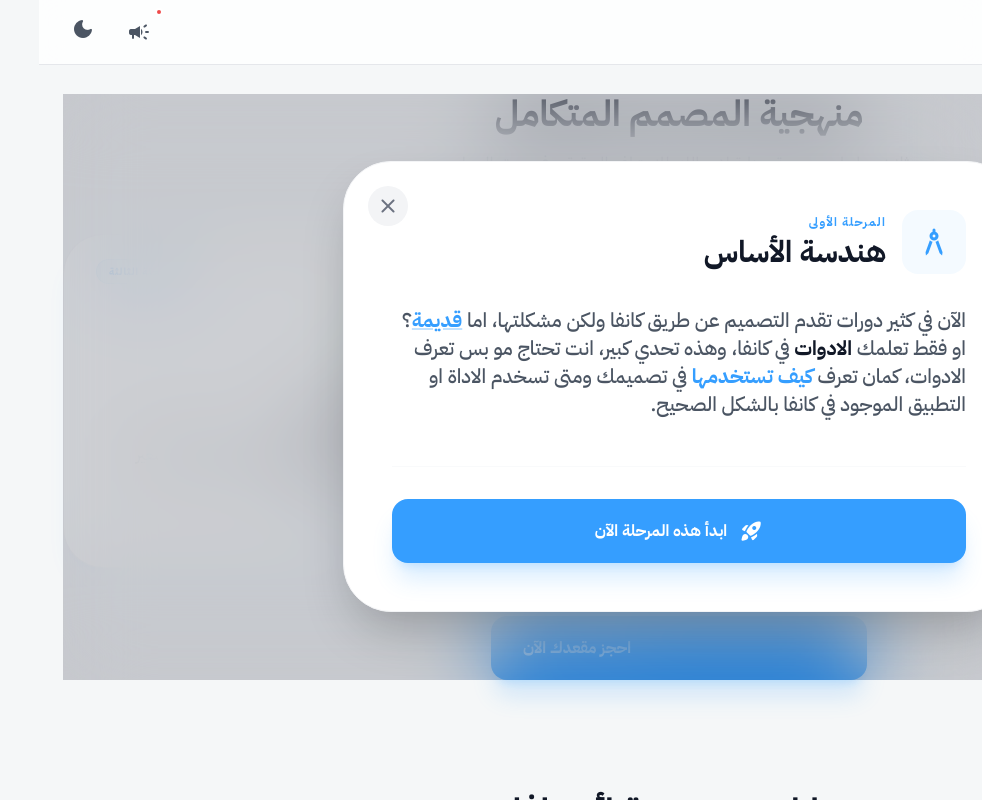
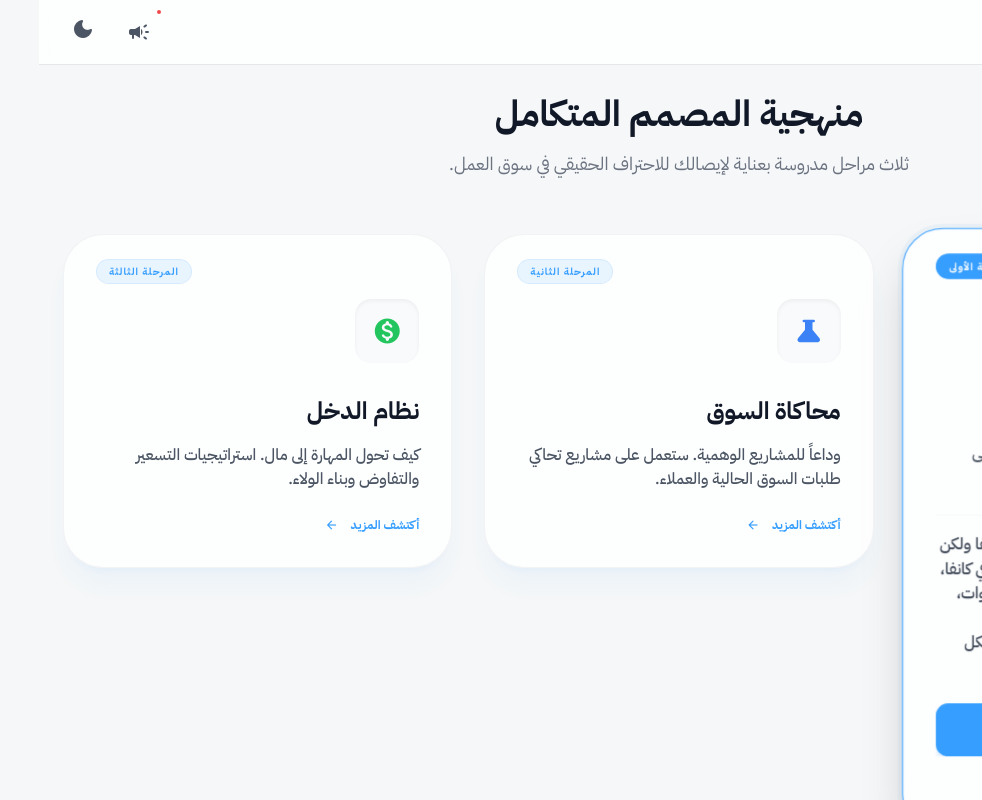
Before and after one commit to youssefhelles/design-coaching-system, a React (Vite) app: page / in a window 1280 px wide. Both pictures are taken after a click on the element 1061 px from the left and 1930 px from the top of the page. Shown: the part 1530-2330 px from the top of the page, without its empty margins (298-1280 px from the left). Built offline with nearby package versions, Linux system fonts and the light colour scheme.

Commit message:
feat: Refactor timeline step expansion state
Replaces `expandedStep` state with `activeStepId` for better clarity and direct mapping to step identifiers. Also, adjusts the timeline progress calculation for smoother animation.

```diff
--- a/App.tsx
+++ b/App.tsx
@@ -65,7 +65,6 @@ const AudioPlayer: React.FC<{ src: string }> = ({ src }) => {
       } else {
         setIsLoading(true);
         setHasError(false);
-        // Ensure the audio source is properly loaded before playing
         audioRef.current.load();
         audioRef.current.play().then(() => {
           setIsPlaying(true);
@@ -155,7 +154,7 @@ const App: React.FC = () => {
   const [isSubmitting, setIsSubmitting] = useState(false);
   const [openFaqIndex, setOpenFaqIndex] = useState<number | null>(null);
   const [timelineProgress, setTimelineProgress] = useState(0);
-  const [expandedStep, setExpandedStep] = useState<Step | null>(null);
+  const [activeStepId, setActiveStepId] = useState<number | null>(null);
   const [testimonialIndex, setTestimonialIndex] = useState(0);
   const timelineRef = useRef<HTMLDivElement>(null);
 
@@ -166,11 +165,9 @@ const App: React.FC = () => {
       if (timelineRef.current) {
         const rect = timelineRef.current.getBoundingClientRect();
         const windowHeight = window.innerHeight;
-
         const start = rect.top;
         const height = rect.height;
         const progress = Math.max(0, Math.min(1, (windowHeight / 2 - start) / height));
-
         setTimelineProgress(progress);
       }
     };
@@ -179,15 +176,6 @@ const App: React.FC = () => {
     updateTimelineProgress();
     return () => window.removeEventListener('scroll', updateTimelineProgress);
   }, []);
-
-  // Prevent background scroll when modal is open
-  useEffect(() => {
-    if (expandedStep) {
-      document.body.style.overflow = 'hidden';
-    } else {
-      document.body.style.overflow = 'unset';
-    }
-  }, [expandedStep]);
 
   const RECIPIENT = "ye444sf@gmail.com";
   const WHATSAPP_URL = 'https://wa.me/972597713882';
@@ -253,6 +241,10 @@ const App: React.FC = () => {
 
   const prevTestimonial = () => {
     setTestimonialIndex((prev) => (prev - 1 + TESTIMONIALS.length) % TESTIMONIALS.length);
+  };
+
+  const toggleStep = (id: number) => {
+    setActiveStepId(activeStepId === id ? null : id);
   };
 
   return (
@@ -367,32 +359,33 @@ const App: React.FC = () => {
           </div>
         </section>
 
-        {/* Methodology Section */}
+        {/* Methodology Section - UPDATED TO TOGGLE */}
         <section id="methodology-section" className="relative mb-28 scroll-mt-24 reveal-on-scroll">
           <div className="mb-14 text-center max-w-2xl mx-auto">
             <h2 className="text-2xl md:text-4xl font-black mb-4 text-gray-900 dark:text-white">منهجية المصمم المتكامل</h2>
             <p className="text-sm md:text-lg text-gray-500 dark:text-gray-400">ثلاث مراحل مدروسة بعناية لإيصالك للاحتراف الحقيقي في سوق العمل.</p>
           </div>
 
-          <div className="grid grid-cols-1 md:grid-cols-3 gap-8 mb-12">
-            {STEPS.map((step, idx) => (
+          <div className="grid grid-cols-1 md:grid-cols-3 gap-8 mb-12 items-start">
+            {STEPS.map((step, idx) => {
+              const isExpanded = activeStepId === step.id;
+              return (
                 <div
                   key={step.id}
-                className="relative bg-white/80 dark:bg-surface-dark/80 backdrop-blur-md p-8 pt-12 rounded-[2.5rem] border border-gray-200/50 dark:border-gray-700/30 shadow-xl shadow-primary/5 hover-lift group overflow-hidden cursor-pointer"
-                onClick={() => setExpandedStep(step)}
+                  className={`relative bg-white/80 dark:bg-surface-dark/80 backdrop-blur-md p-8 pt-12 rounded-[2.5rem] border transition-all duration-500 overflow-hidden cursor-pointer ${isExpanded ? 'border-primary ring-4 ring-primary/5 shadow-2xl scale-[1.02]' : 'border-gray-200/50 dark:border-gray-700/30 shadow-xl shadow-primary/5 hover:border-gray-300'}`}
+                  onClick={() => toggleStep(step.id)}
                   style={{ transitionDelay: `${idx * 150}ms` }}
                 >
-                <div className={`absolute top-0 right-0 w-32 h-32 bg-gradient-to-br ${idx === 0 ? 'from-primary/20' : idx === 1 ? 'from-blue-500/20' : 'from-green-500/20'} to-transparent opacity-0 group-hover:opacity-100 transition-opacity duration-700 blur-2xl -z-10`}></div>
+                  <div className={`absolute top-0 right-0 w-32 h-32 bg-gradient-to-br ${idx === 0 ? 'from-primary/20' : idx === 1 ? 'from-blue-500/20' : 'from-green-500/20'} to-transparent opacity-0 transition-opacity duration-700 blur-2xl -z-10 ${isExpanded ? 'opacity-100' : ''}`}></div>
 
-                <div className="absolute top-6 left-8 bg-primary/10 text-primary text-[10px] font-black px-3 py-1 rounded-full uppercase tracking-widest border border-primary/10 group-hover:bg-primary group-hover:text-white transition-all duration-500">
+                  <div className={`absolute top-6 left-8 text-[10px] font-black px-3 py-1 rounded-full uppercase tracking-widest border transition-all duration-500 ${isExpanded ? 'bg-primary text-white border-primary' : 'bg-primary/10 text-primary border-primary/10'}`}>
                     {step.phase}
                   </div>
 
                   <div className="relative mb-8 mt-4">
-                  <div className={`w-16 h-16 rounded-2xl bg-gray-50 dark:bg-gray-900/50 flex items-center justify-center shadow-inner group-hover:rotate-[10deg] transition-all duration-500 relative z-10`}>
+                    <div className={`w-16 h-16 rounded-2xl bg-gray-50 dark:bg-gray-900/50 flex items-center justify-center shadow-inner transition-all duration-500 relative z-10 ${isExpanded ? 'rotate-12 scale-110' : ''}`}>
                       <span className={`material-icons-round ${step.iconColor} text-3xl`}>{step.icon}</span>
                     </div>
-                  <div className={`absolute -inset-2 bg-primary/10 rounded-full blur-xl opacity-0 group-hover:opacity-100 transition-opacity duration-500`}></div>
                   </div>
 
                   <h3 className="text-2xl font-black mb-4 text-gray-900 dark:text-white">{step.title}</h3>
@@ -400,61 +393,37 @@ const App: React.FC = () => {
                     {step.description}
                   </p>
 
-                <div className="flex items-center gap-2 text-primary font-bold text-xs">
-                  <span>أكتشف المزيد</span>
-                  <span className="material-icons-round text-sm group-hover:translate-x-[-4px] transition-transform">arrow_back</span>
-                </div>
-              </div>
-            ))}
-          </div>
-
-          {expandedStep && (
                   <div
-              className="fixed inset-0 z-[100] flex items-center justify-center p-4 md:p-6 bg-slate-900/20 dark:bg-slate-900/40 backdrop-blur-2xl animate-fade-in"
-              onClick={() => setExpandedStep(null)}
+                    className={`grid transition-all duration-500 ease-in-out ${isExpanded ? 'grid-rows-[1fr] opacity-100 mb-6' : 'grid-rows-[0fr] opacity-0'}`}
+                    style={{ display: 'grid', gridTemplateRows: isExpanded ? '1fr' : '0fr' }}
                   >
-              <div
-                className="bg-white dark:bg-surface-dark w-full max-w-2xl rounded-[3rem] shadow-2xl overflow-hidden animate-reveal relative border border-gray-100 dark:border-gray-800"
-                onClick={(e) => e.stopPropagation()}
+                    <div className="overflow-hidden">
+                      <div className="pt-4 border-t border-gray-100 dark:border-gray-800">
+                        <p
+                          className="text-gray-700 dark:text-gray-300 text-sm md:text-base leading-relaxed font-medium"
+                          dangerouslySetInnerHTML={{ __html: step.longDescription || step.description }}
+                        />
+                        <button
+                          onClick={(e) => { e.stopPropagation(); openWhatsApp(); }}
+                          className="mt-6 w-full bg-primary text-white font-black py-3 rounded-xl shadow-lg shadow-primary/20 hover:scale-105 active:scale-95 transition-all text-sm flex items-center justify-center gap-2"
                         >
-                <button
-                  onClick={() => setExpandedStep(null)}
-                  className="absolute top-6 left-6 w-10 h-10 rounded-full bg-gray-100 dark:bg-gray-800 flex items-center justify-center text-gray-500 hover:bg-red-50 hover:text-red-500 transition-all z-20"
-                >
-                  <span className="material-icons-round">close</span>
-                </button>
-
-                <div className="p-8 md:p-12">
-                  <div className="flex items-center gap-4 mb-8">
-                    <div className="w-16 h-16 rounded-2xl bg-primary/5 flex items-center justify-center">
-                      <span className={`material-icons-round ${expandedStep.iconColor} text-4xl`}>{expandedStep.icon}</span>
-                    </div>
-                    <div>
-                      <span className="text-xs font-black text-primary uppercase tracking-widest block mb-1">{expandedStep.phase}</span>
-                      <h3 className="text-3xl font-black text-gray-900 dark:text-white">{expandedStep.title}</h3>
-                    </div>
-                  </div>
-
-                  <div className="prose dark:prose-invert max-w-none">
-                    <p
-                      className="text-lg md:text-xl text-gray-600 dark:text-gray-300 leading-relaxed font-medium"
-                      dangerouslySetInnerHTML={{ __html: expandedStep.longDescription || expandedStep.description }}
-                    />
-                  </div>
-
-                  <div className="mt-12 pt-8 border-t border-gray-50 dark:border-gray-800">
-                    <button
-                      onClick={openWhatsApp}
-                      className="w-full bg-primary text-white font-black py-5 rounded-2xl shadow-xl shadow-primary/20 hover:bg-primary/90 transition-all flex items-center justify-center gap-3"
-                    >
-                      <span className="material-icons-round">rocket_launch</span>
-                      ابدأ هذه المرحلة الآن
+                          <span className="material-icons-round text-lg">rocket_launch</span>
+                          ابدأ هذه المرحلة
                         </button>
                       </div>
                     </div>
                   </div>
+
+                  <div className={`flex items-center gap-2 font-bold text-xs transition-colors ${isExpanded ? 'text-red-500' : 'text-primary'}`}>
+                    <span>{isExpanded ? 'إغلاق التفاصيل' : 'أكتشف المزيد'}</span>
+                    <span className={`material-icons-round text-sm transition-all duration-500 ${isExpanded ? 'rotate-180' : 'translate-x-[-4px]'}`}>
+                      {isExpanded ? 'expand_less' : 'arrow_back'}
+                    </span>
                   </div>
-          )}
+                </div>
+              );
+            })}
+          </div>
 
           <div className="text-center mt-10 reveal-on-scroll">
              <button
@@ -499,7 +468,6 @@ const App: React.FC = () => {
           </div>
 
           <div className="relative max-w-6xl mx-auto px-4 group/slider">
-            {/* Arrows Navigation */}
             <div className="absolute top-1/2 -translate-y-1/2 -left-2 md:-left-8 lg:-left-16 z-20">
               <button
                 onClick={prevTestimonial}
@@ -517,7 +485,6 @@ const App: React.FC = () => {
               </button>
             </div>
 
-            {/* Slider Track with Blur Mask */}
             <div className="relative overflow-hidden">
                <div
                  className="flex transition-transform duration-700 ease-[cubic-bezier(0.25,1,0.5,1)]"
@@ -527,7 +494,6 @@ const App: React.FC = () => {
                    <div key={idx} className="w-full shrink-0 px-2 md:px-10">
                      <div className="bg-white dark:bg-surface-dark p-8 md:p-14 lg:p-16 rounded-[4rem] border border-gray-100 dark:border-gray-800 shadow-2xl shadow-primary/5 relative group h-full flex flex-col items-center justify-center text-center overflow-hidden min-h-[450px] md:min-h-[500px]">
 
-                        {/* Background Quote Icon - Fixed visibility and style */}
                         <div className="absolute top-8 right-12 text-gray-100 dark:text-gray-800 pointer-events-none -z-0">
                           <span className="material-icons-round text-[120px] md:text-[180px] opacity-40">format_quote</span>
                         </div>
@@ -576,7 +542,6 @@ const App: React.FC = () => {
                </div>
             </div>
 
-            {/* Pagination Dots */}
             <div className="flex justify-center gap-3 mt-12">
               {TESTIMONIALS.map((_, i) => (
                 <button
@@ -672,7 +637,7 @@ const App: React.FC = () => {
                     <div
                       key={idx}
                       className="flex items-start gap-3 p-3 bg-white/10 rounded-xl border border-white/5 hover:bg-white/15 transition-all animate-reveal group"
-                      style={{ animationDelay: `${point === LEARNING_POINTS[0] ? 0 : idx * 100}ms` }}
+                      style={{ animationDelay: `${idx * 100}ms` }}
                     >
                       <div className="w-6 h-6 rounded-full bg-white/20 flex items-center justify-center shrink-0 mt-0.5 group-hover:bg-secondary group-hover:scale-110 transition-all duration-300">
                         <span className="material-icons-round text-white text-sm">check</span>
```
Lines whose indentation alone changed are shown as unchanged.
